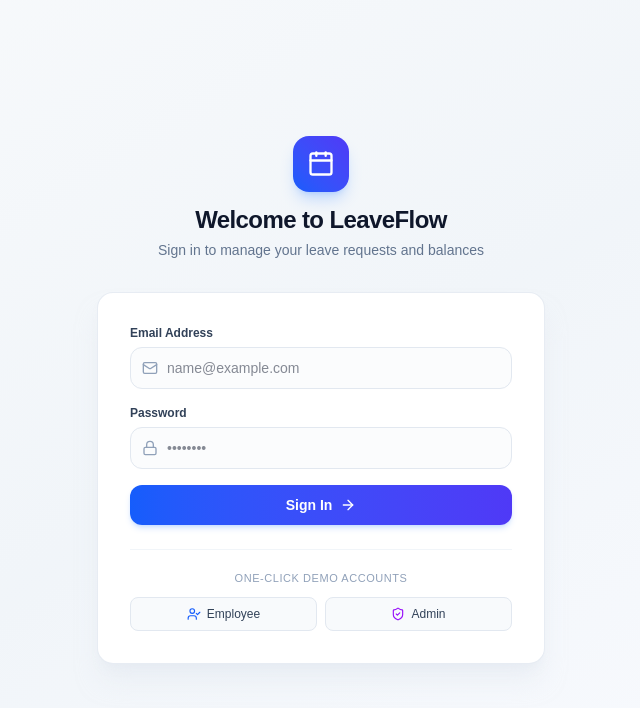
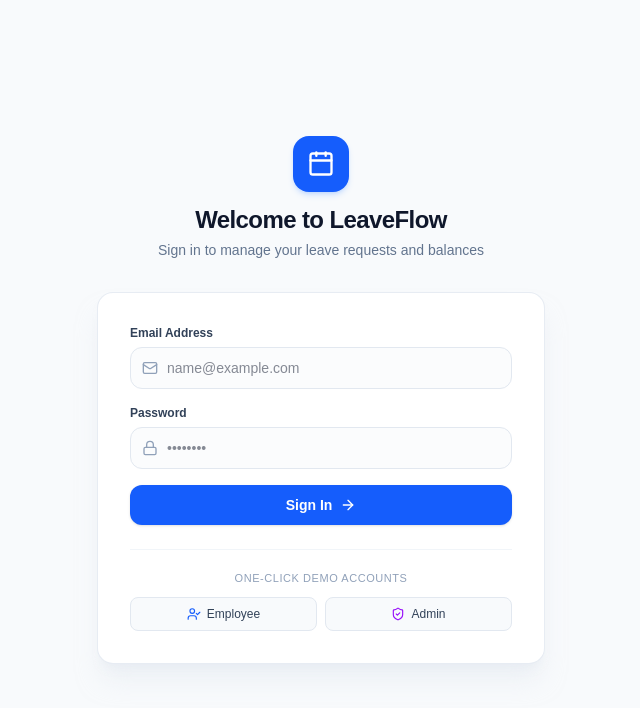
Before and after one commit to amoori01/Leave-Management-System, a Next.js app in the folder frontend/: page /login in a window 1280 px wide. Shown: the top 708 px of the page, without its empty margins (319-959 px from the left). Built offline with nearby package versions, Linux system fonts and the light colour scheme; no server answers.

Commit message:
style(ui): replace gradient colors with clean solid button styling

```diff
--- a/frontend/app/employee/page.tsx
+++ b/frontend/app/employee/page.tsx
@@ -341,7 +341,7 @@ export default function EmployeeDashboard() {
                 <button
                   type="submit"
                   disabled={formSubmitting || !!clientError || !startDate || !endDate}
-                  className="flex w-full items-center justify-center gap-2 rounded-xl bg-gradient-to-r from-blue-600 to-indigo-600 py-2.5 text-sm font-semibold text-white shadow-md shadow-blue-500/20 transition hover:from-blue-700 hover:to-indigo-700 disabled:cursor-not-allowed disabled:opacity-50"
+                  className="flex w-full items-center justify-center gap-2 rounded-xl bg-blue-600 py-2.5 text-sm font-semibold text-white shadow-sm transition hover:bg-blue-700 active:bg-blue-800 disabled:cursor-not-allowed disabled:opacity-50 dark:bg-blue-600 dark:hover:bg-blue-700"
                 >
                   {formSubmitting ? (
                     <>
--- a/frontend/app/login/page.tsx
+++ b/frontend/app/login/page.tsx
@@ -38,11 +38,11 @@ export default function LoginPage() {
   };
 
   return (
-    <div className="flex min-h-screen flex-col items-center justify-center bg-gradient-to-br from-slate-50 via-slate-100 to-indigo-50/30 p-4 dark:from-slate-950 dark:via-slate-900 dark:to-indigo-950/20">
+    <div className="flex min-h-screen flex-col items-center justify-center bg-slate-50 p-4 dark:bg-slate-950">
       <div className="w-full max-w-md">
         {/* Brand Header */}
         <div className="mb-8 text-center">
-          <div className="mx-auto mb-3 flex h-14 w-14 items-center justify-center rounded-2xl bg-gradient-to-tr from-blue-600 to-indigo-600 text-white shadow-lg shadow-blue-500/25">
+          <div className="mx-auto mb-3 flex h-14 w-14 items-center justify-center rounded-2xl bg-blue-600 text-white shadow-md shadow-blue-500/20">
             <Calendar className="h-7 w-7" />
           </div>
           <h1 className="text-2xl font-bold tracking-tight text-slate-900 dark:text-white">
@@ -104,7 +104,7 @@ export default function LoginPage() {
             <button
               type="submit"
               disabled={loading}
-              className="mt-2 flex w-full items-center justify-center gap-2 rounded-xl bg-gradient-to-r from-blue-600 to-indigo-600 py-2.5 text-sm font-semibold text-white shadow-md shadow-blue-500/20 transition hover:from-blue-700 hover:to-indigo-700 focus:outline-none focus:ring-4 focus:ring-blue-500/20 disabled:cursor-not-allowed disabled:opacity-70"
+              className="mt-2 flex w-full items-center justify-center gap-2 rounded-xl bg-blue-600 py-2.5 text-sm font-semibold text-white shadow-sm transition hover:bg-blue-700 active:bg-blue-800 focus:outline-none focus:ring-4 focus:ring-blue-500/20 disabled:cursor-not-allowed disabled:opacity-70 dark:bg-blue-600 dark:hover:bg-blue-700"
             >
               {loading ? (
                 <>
--- a/frontend/components/Navbar.tsx
+++ b/frontend/components/Navbar.tsx
@@ -20,7 +20,7 @@ export function Navbar({ user }: NavbarProps) {
     <header className="sticky top-0 z-40 w-full border-b border-slate-200 bg-white/80 backdrop-blur-md dark:border-slate-800 dark:bg-slate-900/80">
       <div className="mx-auto flex h-16 max-w-7xl items-center justify-between px-4 sm:px-6 lg:px-8">
         <div className="flex items-center gap-3">
-          <div className="flex h-10 w-10 items-center justify-center rounded-xl bg-gradient-to-tr from-blue-600 to-indigo-600 text-white shadow-md shadow-blue-500/20">
+          <div className="flex h-10 w-10 items-center justify-center rounded-xl bg-blue-600 text-white shadow-sm">
             <Calendar className="h-5 w-5" />
           </div>
           <div>
```
